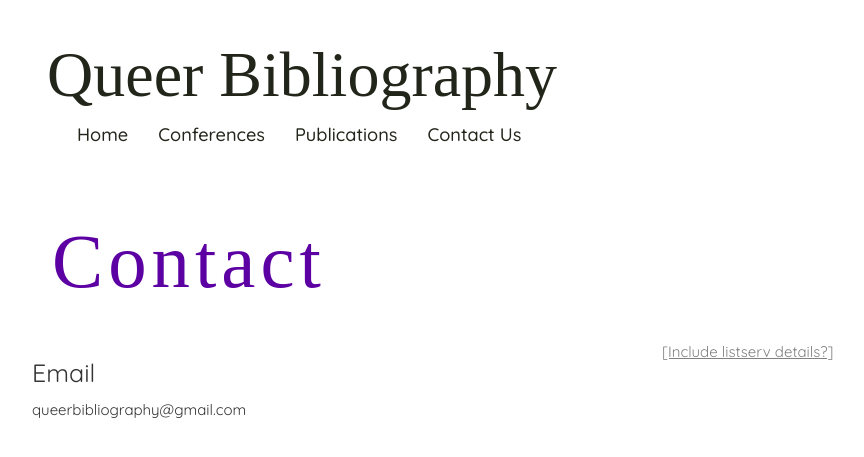
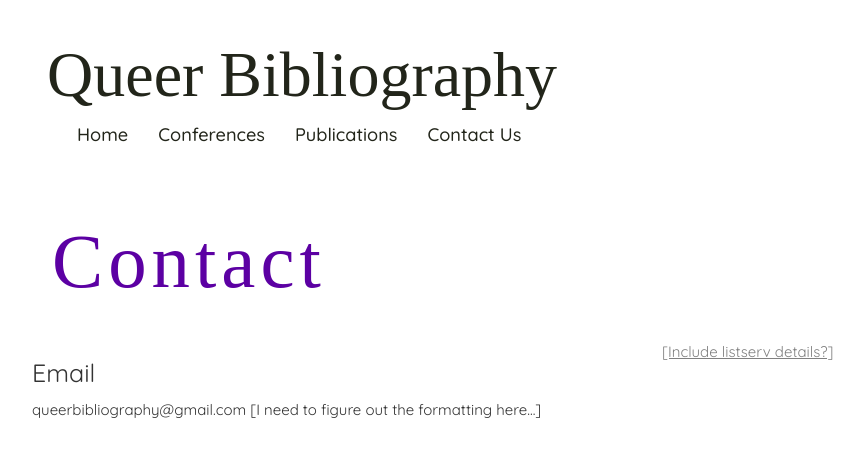
Before and after one commit to ceyingst/queerbibliography, a Jekyll site: the page built from contact.html, in a window 1280 px wide. Shown: the top 457 px of the page, without its empty margins (18-882 px from the left). Built offline with Jekyll 4.4.1, drawn with Linux system fonts in a browser that asks for light colours; nearby versions of some CDN libraries; some web fonts are replaced.

Commit message:
Update contact.html

```diff
--- a/contact.html
+++ b/contact.html
@@ -26,7 +26,7 @@ permalink: /contact/
   <div class="col-sm-6">
       <div class="block">
 <h2>Email</h2>
-  <p>queerbibliography@gmail.com</p>
+  <p>queerbibliography@gmail.com [I need to figure out the formatting here...]</p>
   <br>
 </div>
 </div>
```
